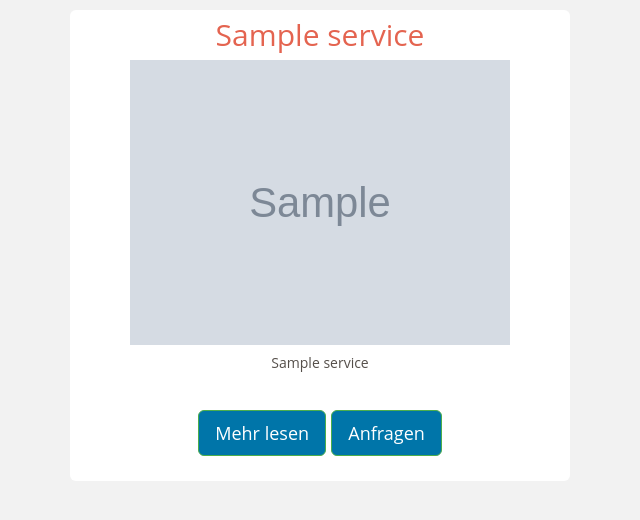
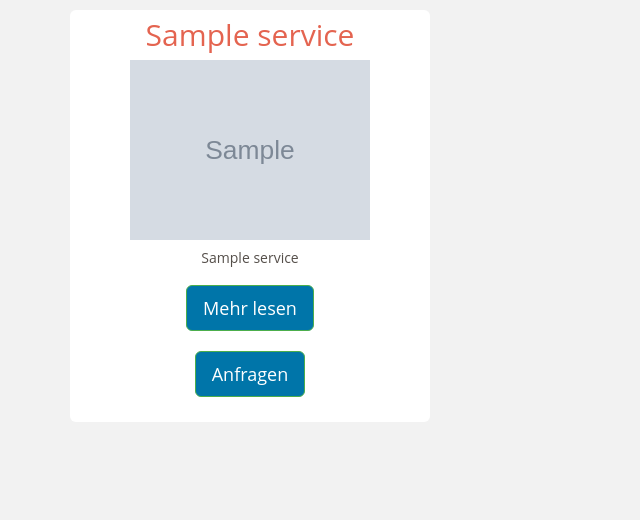
Before and after one commit to jonasrothfuss/genkon_app, a Django app: page /results in a window 1280 px wide. Shown: the top 520 px of the page, without its empty margins (0-640 px from the left). Run offline with Django 3.2, Linux system fonts and the light colour scheme; tables that the repository leaves empty hold one stand-in row (values such as "Sample post"); grey boxes marked "Sample" are stand-in pictures; parts of the project's set-up code (start-up, migrations or seed data) failed here and were passed over; some libraries are stand-ins or nearby versions.

Commit message:
ResultsStyleChanged

```diff
--- a/static/stylesheets/styles.css
+++ b/static/stylesheets/styles.css
@@ -51,7 +51,7 @@ P {
 
 .btn-success:not(.btn-link):not(.btn-flat) {
     background-color: #0075a9;
-    margin-top: 30px;
+    margin-top: 10px;
     margin-bottom: 10px;
     text-transform: none;
 }
@@ -66,11 +66,18 @@ P {
 }
 
 .services{
-    max-width: 500px !important;
     align-content: center;
     width:100%;
+    min-height: 200px;
     padding:0px;
     margin:0px;
     text-align: center;
     background-color: white !important;
 }
+.img-wrapper {
+    display: inline-block; /* change the default display type to inline-block */
+    overflow: hidden;      /* hide the overflow */
+    width: 100%;
+    transition: all .2s ease;
+    vertical-align: bottom;
+}
--- a/survey/templates/survey/results.html
+++ b/survey/templates/survey/results.html
@@ -8,21 +8,28 @@
 
 
 {% if matched_services_list %}
+
+<div class="row">
+
     {% for service in matched_services_list %}
-
+<div class="col-md-4">
 <div class="jumbotron services">
     <h2>{{service.service_title}}</h2>
+    <div class="img-wrapper">
     <img src="/static/{{service.service_image}}" alt="My image" style=" width:100%"/>
+    </div>
     <h5>{{service.service_subtitle}}</h5>
     <div class="row">
     <div class="col-xs-12">
         <p><a class="btn btn-lg btn-success"  role="button">Mehr lesen</a>
         <a class="btn btn-lg btn-success"  role="button">Anfragen</a></p>
     </div>
-
+    </div>
 </div>
 </div>
+
     {% endfor %}
+</div>
 
 {% else %}
 <div class="jumbotron">
```
